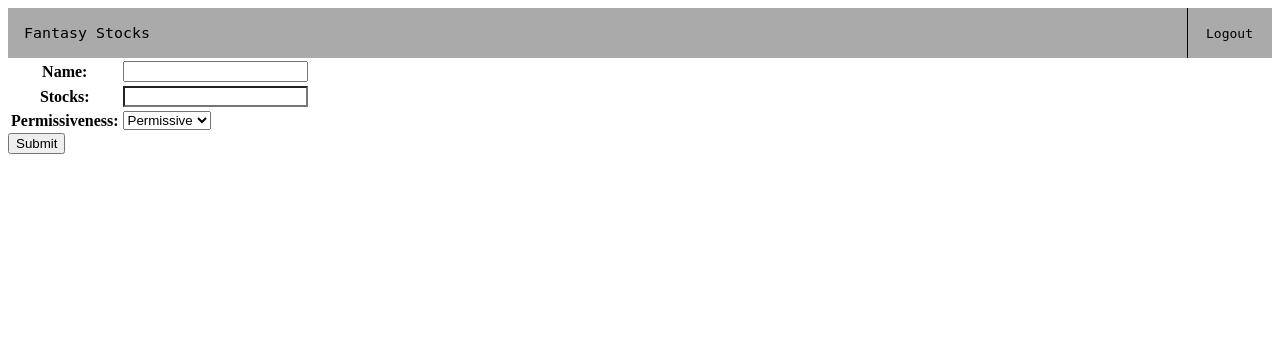
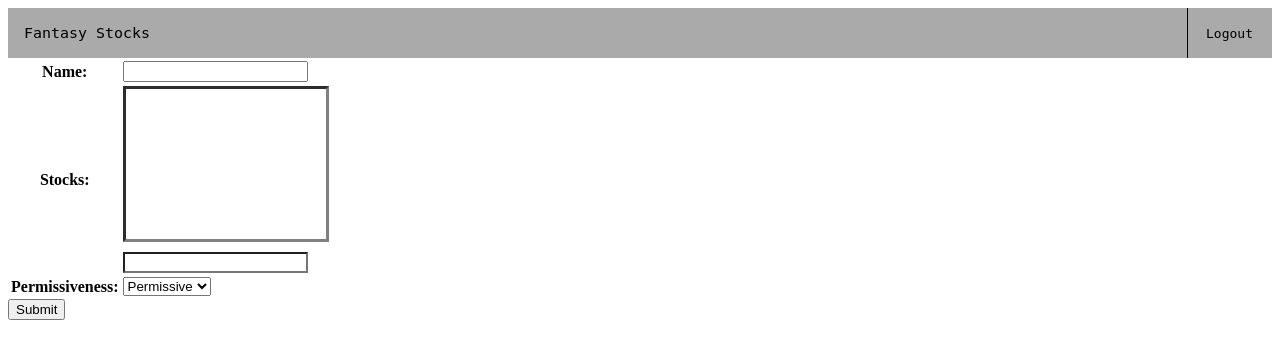
Before and after one commit to ddsnowboard/FantasyStocks, a Django app: page /stocks/createfloor/ in a window 1280 px wide. Shown: the top 359 px of the page. Run offline with Django 3.2, Linux system fonts and the light colour scheme; parts of the project's set-up code (start-up, migrations or seed data) failed here and were passed over; some libraries are stand-ins or nearby versions.

Commit message:
Do some styling
Just had a little time. Nothing much.

```diff
--- a/fantasyStocks/static/stockWidget.js
+++ b/fantasyStocks/static/stockWidget.js
@@ -1,9 +1,9 @@
 "use strict"
-
 
 $(document).ready(function(){
     var $box = $("." + CLASS_NAME);
-
+    var $holder = $("<div class=\"holder\"></div>");
+    $box.before($holder);
     var stocks_bloodhound = new Bloodhound({
         queryTokenizer: Bloodhound.tokenizers.whitespace,
         datumTokenizer: Bloodhound.tokenizers.whitespace,
--- a/fantasyStocks/static/style.css
+++ b/fantasyStocks/static/style.css
@@ -187,3 +187,10 @@ a.noUnderline {
 .tt-menu {
     background-color: white;
 }
+
+.holder {
+    min-height: 150px;
+    width: 200px;
+    border: 3px inset grey;
+    margin-bottom: 10px;
+}
```
Also changed, not shown: fantasyStocks/db.sqlite3.
